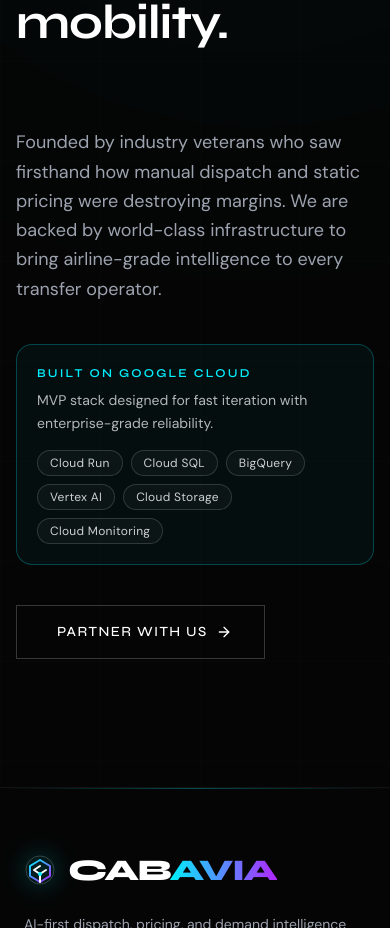
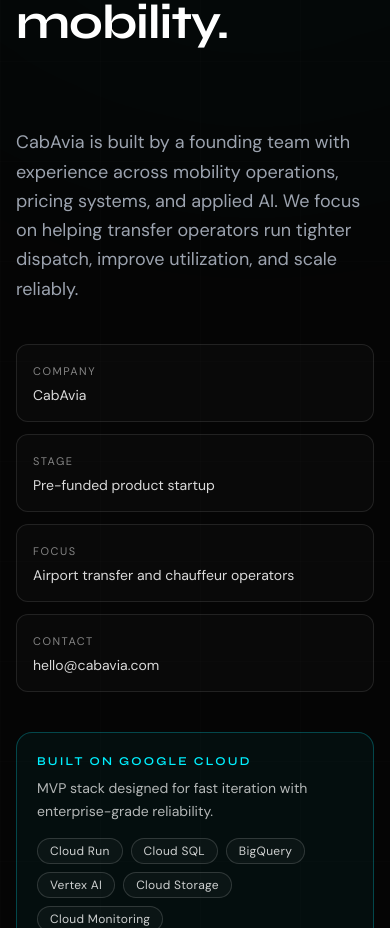
Before and after one commit to samuliofdoom/cabavia.com, a React (Vite) app: page / in a window 390 px wide. Shown: the part 8649-9577 px from the top of the page. Built offline with nearby package versions, Linux system fonts and the light colour scheme.

Commit message:
feat: strengthen about section credibility signals

```diff
--- a/src/components/AboutSection.tsx
+++ b/src/components/AboutSection.tsx
@@ -59,8 +59,27 @@ export default function AboutSection() {
               <div className="absolute -left-6 top-0 bottom-0 w-px bg-gradient-to-b from-cyber-blue via-cyber-blue/20 to-transparent hidden lg:block"></div>
 
               <p className="text-gray-400 font-body text-lg md:text-xl leading-relaxed mb-10">
-                Founded by industry veterans who saw firsthand how manual dispatch and static pricing were destroying margins. We are backed by world-class infrastructure to bring airline-grade intelligence to every transfer operator.
+                CabAvia is built by a founding team with experience across mobility operations, pricing systems, and applied AI. We focus on helping transfer operators run tighter dispatch, improve utilization, and scale reliably.
               </p>
+
+              <div className="mb-10 grid grid-cols-1 sm:grid-cols-2 gap-3 text-sm font-body">
+                <div className="rounded-xl border border-white/10 bg-white/[0.02] p-4">
+                  <p className="text-white/50 uppercase tracking-[0.14em] text-[11px]">Company</p>
+                  <p className="mt-1 text-white/85">CabAvia</p>
+                </div>
+                <div className="rounded-xl border border-white/10 bg-white/[0.02] p-4">
+                  <p className="text-white/50 uppercase tracking-[0.14em] text-[11px]">Stage</p>
+                  <p className="mt-1 text-white/85">Pre-funded product startup</p>
+                </div>
+                <div className="rounded-xl border border-white/10 bg-white/[0.02] p-4">
+                  <p className="text-white/50 uppercase tracking-[0.14em] text-[11px]">Focus</p>
+                  <p className="mt-1 text-white/85">Airport transfer and chauffeur operators</p>
+                </div>
+                <div className="rounded-xl border border-white/10 bg-white/[0.02] p-4">
+                  <p className="text-white/50 uppercase tracking-[0.14em] text-[11px]">Contact</p>
+                  <p className="mt-1 text-white/85">hello@cabavia.com</p>
+                </div>
+              </div>
 
               <div className="mb-10 rounded-2xl border border-cyber-blue/25 bg-cyber-blue/[0.04] p-5">
                 <p className="text-xs tracking-[0.18em] uppercase font-display font-semibold text-cyber-blue">Built on Google Cloud</p>
```
